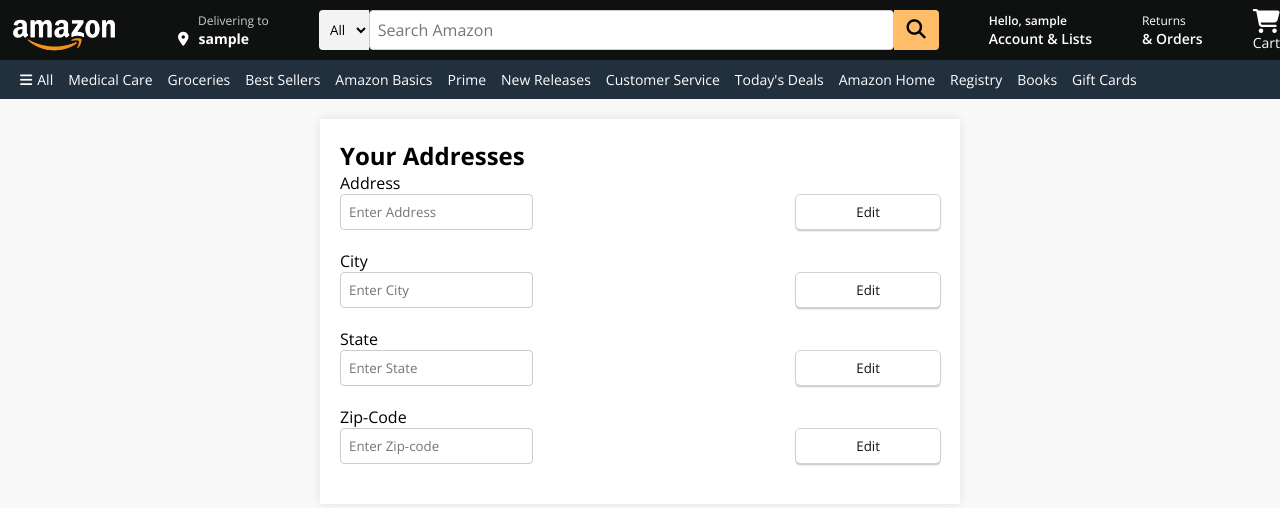
After one commit to aleklucatero/replicatingamazon, a PHP site: page /your_addresses.php in a window 1280 px wide. The commit adds this page. Shown: the top 508 px of the page. Run offline with PHP 8.4, Linux system fonts and the light colour scheme; the visitor is signed in with stand-in values (Sample User, id 1); some libraries are stand-ins or nearby versions.

Commit message:
Added your_addresses page

```diff
--- a/account_details.php
+++ b/account_details.php
@@ -36,7 +36,7 @@ CHANGE PASSWORD, AND DELETE ACCOUNT -->
             </div>
         </a>
 
-        <a href="#" target="_blank" class="box">
+        <a href="/your_addresses.php" target="_blank" class="box">
             <img src="images/address.png" alt="Address Icon">
             <div class="box-content">
                 <h3>Your Addresses</h3>
--- /dev/null
+++ b/your_addresses.php
@@ -0,0 +1,52 @@
+<link rel="stylesheet" href="css/banner.css">
+<link rel="stylesheet" href="css/navbar.css">
+
+    <header>
+        <?php include 'navbar.php'; ?>
+        <?php include 'banner.php'; ?>
+        <script src="https://kit.fontawesome.com/349ffd27ca.js" crossorigin="anonymous"></script>
+    </header>
+
+    <!DOCTYPE html>
+<html lang="en">
+<head>
+    <meta charset="UTF-8">
+    <meta name="viewport" content="width=device-width, initial-scale=1.0">
+    <title>Your Addresses</title>
+    <link rel="stylesheet" href="css/login_details.css">
+</head>
+<div class="account-settings">
+        <h2>Your Addresses</h2>
+        <form class="account-form" action="crud/adddata.php" method="POST">
+            <div class="form-group">
+                <label for="Address">Address</label>
+                <div class="input-group">
+                    <input type="text" id="Address" name="Address" placeholder="Enter Address" required>
+                    <button type="button" class="edit-btn">Edit</button>
+                </div>
+            </div>
+            <div class="form-group">
+                <label for="City">City</label>
+                <div class="input-group">
+                    <input type="text" id="City" name="City" placeholder="Enter City" required>
+                    <button type="button" class="edit-btn">Edit</button>
+                </div>
+            </div>
+            <div class="form-group">
+                <label for="State">State</label>
+                <div class="input-group">
+                    <input type="text" id="State" name="State" placeholder="Enter State" required>
+                    <button type="button" class="edit-btn">Edit</button>
+                </div>
+            </div>
+            <div class="form-group">
+                <label for="Zip-Code">Zip-Code</label>
+                <div class="input-group">
+                    <input type="text" id="Zip-Code" name="Zip-Code" placeholder="Enter Zip-code" required>
+                    <button type="button" class="edit-btn">Edit</button>
+                </div>
+            </div>
+        </form>
+    </div>
+</body>
+</html>
```
